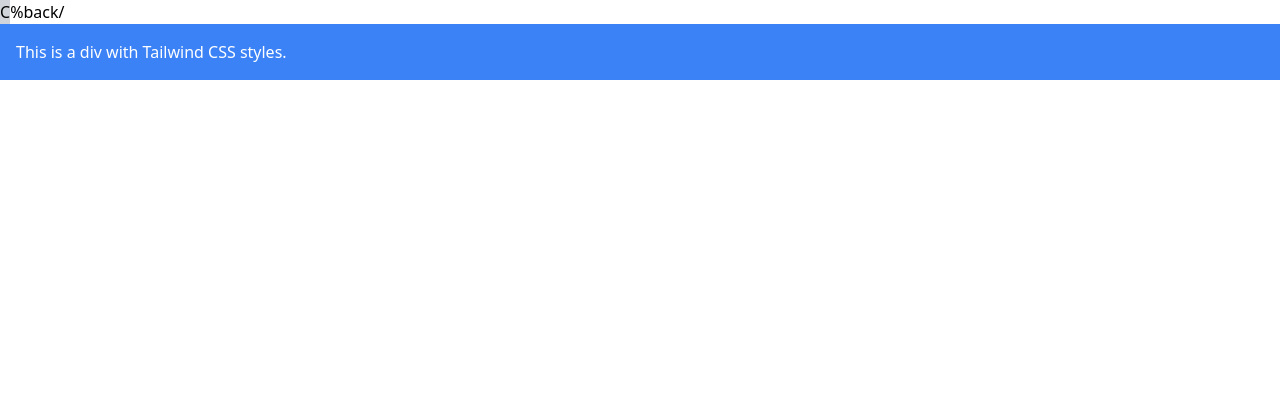
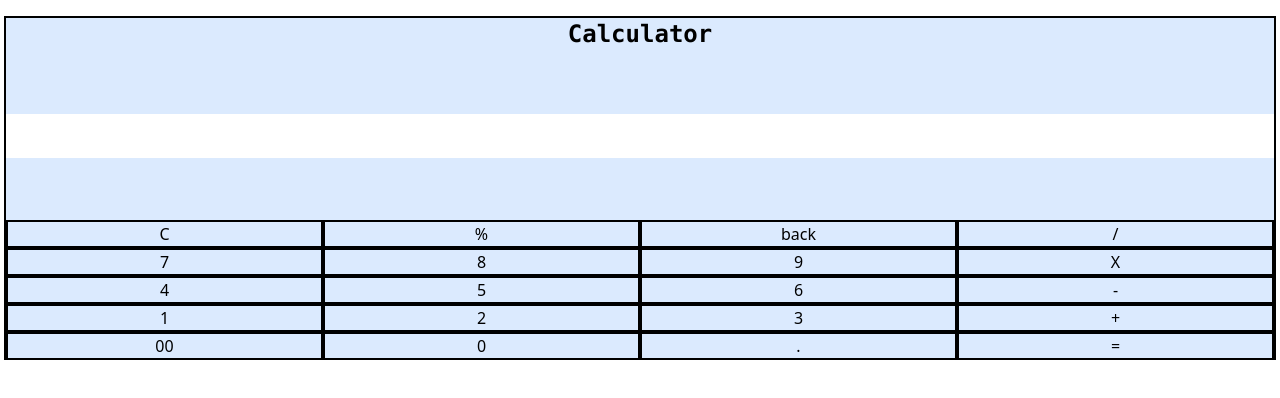
Before and after one commit to shramanpaul/calculator-react, a React (Create React App) app: page / in a window 1280 px wide. Shown: the top 398 px of the page. Built offline with nearby package versions, Linux system fonts and the light colour scheme.

Commit message:
completed the frontend structure

```diff
--- a/src/App.js
+++ b/src/App.js
@@ -2,13 +2,13 @@
 
 import React from 'react';
 import MyComponent from './MyComponent';
-import CalcApp from './CalcApp';
 import './index.css';
+import Calculator from './Calculator';
 const App = () => {
   return (
     <>
-       <CalcApp/>
-      <MyComponent /> {/* Use the MyComponent here */}
+      <Calculator/>
+      {/* <MyComponent /> Use the MyComponent here */}
     </>
   );
 };
--- a/src/CalcApp.js
+++ b/src/CalcApp.js
@@ -4,13 +4,37 @@ function CalcApp() {
   return (
     <>
     <div className=''>
-      {/* <div>screen</div> */}
-      <div>
-        <div>
-          <button className=' bg-gray-300'>C</button>
-          <button>%</button>
-          <button>back</button>
-          <button>/</button>
+
+      <div className=' flex flex-col h-44 md:h-56 align-middle -mb-11 md:justify-center justify-start  '>
+        <div className=' flex justify-center'>
+          <button className='w-1/4 border-2 border-black'>C</button>
+          <button className='w-1/4 border-2 border-black'>%</button>
+          <button className='w-1/4 border-2 border-black'>back</button>
+          <button className='w-1/4 border-2 border-black'>/</button>
+        </div>
+        <div className=' flex justify-center '>
+          <button className='w-1/4 border-2 border-black'>7</button>
+          <button className='w-1/4 border-2 border-black'>8</button>
+          <button className='w-1/4 border-2 border-black'>9</button>
+          <button className='w-1/4 border-2 border-black'>X</button>
+        </div>
+        <div className=' flex justify-center '>
+          <button className='w-1/4 border-2 border-black'>4</button>
+          <button className='w-1/4 border-2 border-black'>5</button>
+          <button className='w-1/4 border-2 border-black'>6</button>
+          <button className='w-1/4 border-2 border-black'>-</button>
+        </div>
+        <div className=' flex justify-center '>
+          <button className='w-1/4 border-2 border-black'>1</button>
+          <button className='w-1/4 border-2 border-black'>2</button>
+          <button className='w-1/4 border-2 border-black'>3</button>
+          <button className='w-1/4 border-2 border-black'>+</button>
+        </div>
+        <div className=' flex justify-center '>
+          <button className='w-1/4 h-6 md:h-full border-2 border-black'>00</button>
+          <button className='w-1/4 h-6 md:h-full border-2 border-black'>0</button>
+          <button className='w-1/4 h-6 md:h-full border-2 border-black'>.</button>
+          <button className='w-1/4 h-6 md:h-full border-2 border-black'>=</button>
         </div>
       </div>
     </div>
--- /dev/null
+++ b/src/CalcScreen.js
@@ -0,0 +1,16 @@
+import React from 'react'
+
+function CalcScreen() {
+  return (
+    <>
+    <div className=' text-center font-extrabold font-mono text-2xl'>Calculator</div>
+    <div className='flex flex-col h-full -mb-28 pt-60  md:justify-start justify-start'>
+
+        <input className=' w-full -mt-44 h-11'/>
+
+    </div>
+    </>
+  )
+}
+
+export default CalcScreen
--- /dev/null
+++ b/src/Calculator.js
@@ -0,0 +1,16 @@
+import React from 'react'
+import CalcScreen from './CalcScreen'
+import CalcApp from './CalcApp'
+
+function Calculator() {
+  return (
+    <>
+    <div className=' bg-blue-100 border-2 border-black mt-4 mb-4 mr-1 ml-1 md:-mb-14'>
+    <CalcScreen/>
+    <CalcApp/>
+    </div>
+    </>
+  )
+}
+
+export default Calculator
```
